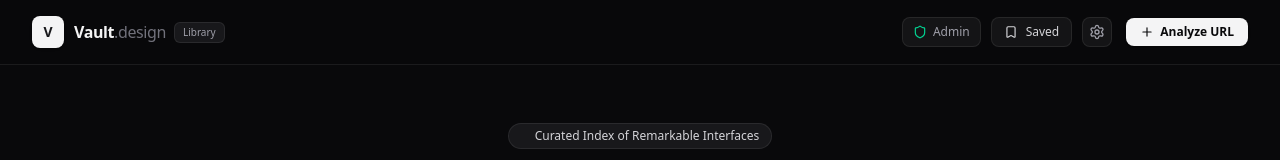
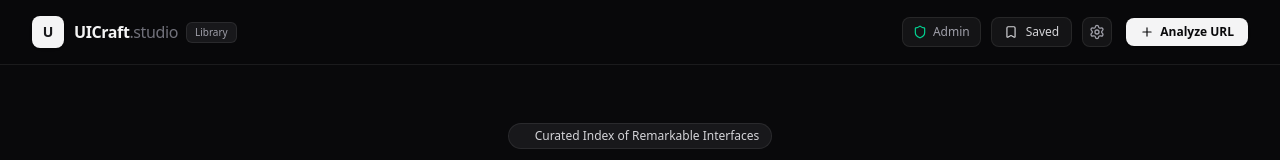
Before and after one commit to ameerhmz/vault-design, a Next.js app: page / in a window 1280 px wide. Shown: the top 160 px of the page. Built offline with nearby package versions, Linux system fonts and the light colour scheme.

Commit message:
Rebrand application to UICraft Studio and deploy alias uicraft-studio.vercel.app

```diff
--- a/app/layout.js
+++ b/app/layout.js
@@ -1,28 +1,16 @@
-import { Geist, Geist_Mono } from "next/font/google";
 import "./globals.css";
 
-const geistSans = Geist({
-  variable: "--font-geist-sans",
-  subsets: ["latin"],
-});
-
-const geistMono = Geist_Mono({
-  variable: "--font-geist-mono",
-  subsets: ["latin"],
-});
-
 export const metadata = {
-  title: "Create Next App",
-  description: "Generated by create next app",
+  title: "UICraft Studio — Engineered AI Prompts & Web Architecture Library",
+  description: "Explore handcrafted design profiles, extract 5-color palettes, copy tailored prompts for coding assistants, and analyze any website link with 1 click.",
 };
 
 export default function RootLayout({ children }) {
   return (
-    <html
-      lang="en"
-      className={`${geistSans.variable} ${geistMono.variable} h-full antialiased`}
-    >
-      <body className="min-h-full flex flex-col">{children}</body>
+    <html lang="en">
+      <body>
+        {children}
+      </body>
     </html>
   );
 }
--- a/app/page.js
+++ b/app/page.js
@@ -255,7 +255,7 @@ export default function Home() {
       <footer className="border-t border-white/[0.06] bg-zinc-950 py-8 text-center text-xs text-zinc-500">
         <div className="max-w-7xl mx-auto px-4 flex flex-col sm:flex-row items-center justify-between gap-4">
           <div className="flex items-center gap-2">
-            <span className="font-semibold text-zinc-300">Vault.design</span> — Web Design Library
+            <span className="font-semibold text-zinc-300">UICraft.studio</span> — Web Design Architecture Library
           </div>
           <div className="flex items-center gap-4">
             <Link href="/admin" className="text-zinc-400 hover:text-white flex items-center gap-1.5 transition-colors">
--- a/components/Navbar.jsx
+++ b/components/Navbar.jsx
@@ -7,14 +7,14 @@ export default function Navbar({ onOpenAnalyzer, onOpenSettings, favoritesCount,
     <header className="sticky top-0 z-40 w-full border-b border-white/[0.08] bg-[#09090b]/80 backdrop-blur-md">
       <div className="max-w-7xl mx-auto px-4 sm:px-6 lg:px-8 h-16 flex items-center justify-between">
 
-        {/* Clean Human Logo */}
+        {/* UICraft.studio Branding */}
         <div className="flex items-center gap-2.5 cursor-pointer group" onClick={() => window.scrollTo({ top: 0, behavior: 'smooth' })}>
           <div className="w-8 h-8 rounded-lg bg-zinc-100 text-zinc-900 flex items-center justify-center font-bold text-sm shadow-sm group-hover:scale-105 transition-transform">
-            V
+            U
           </div>
           <div className="flex items-center gap-2">
             <span className="text-base font-bold text-zinc-100 tracking-tight">
-              Vault<span className="text-zinc-500 font-normal">.design</span>
+              UICraft<span className="text-zinc-500 font-normal">.studio</span>
             </span>
             <span className="px-2 py-0.5 text-[10px] font-medium text-zinc-400 bg-zinc-900 border border-white/[0.08] rounded-md">
               Library
```
